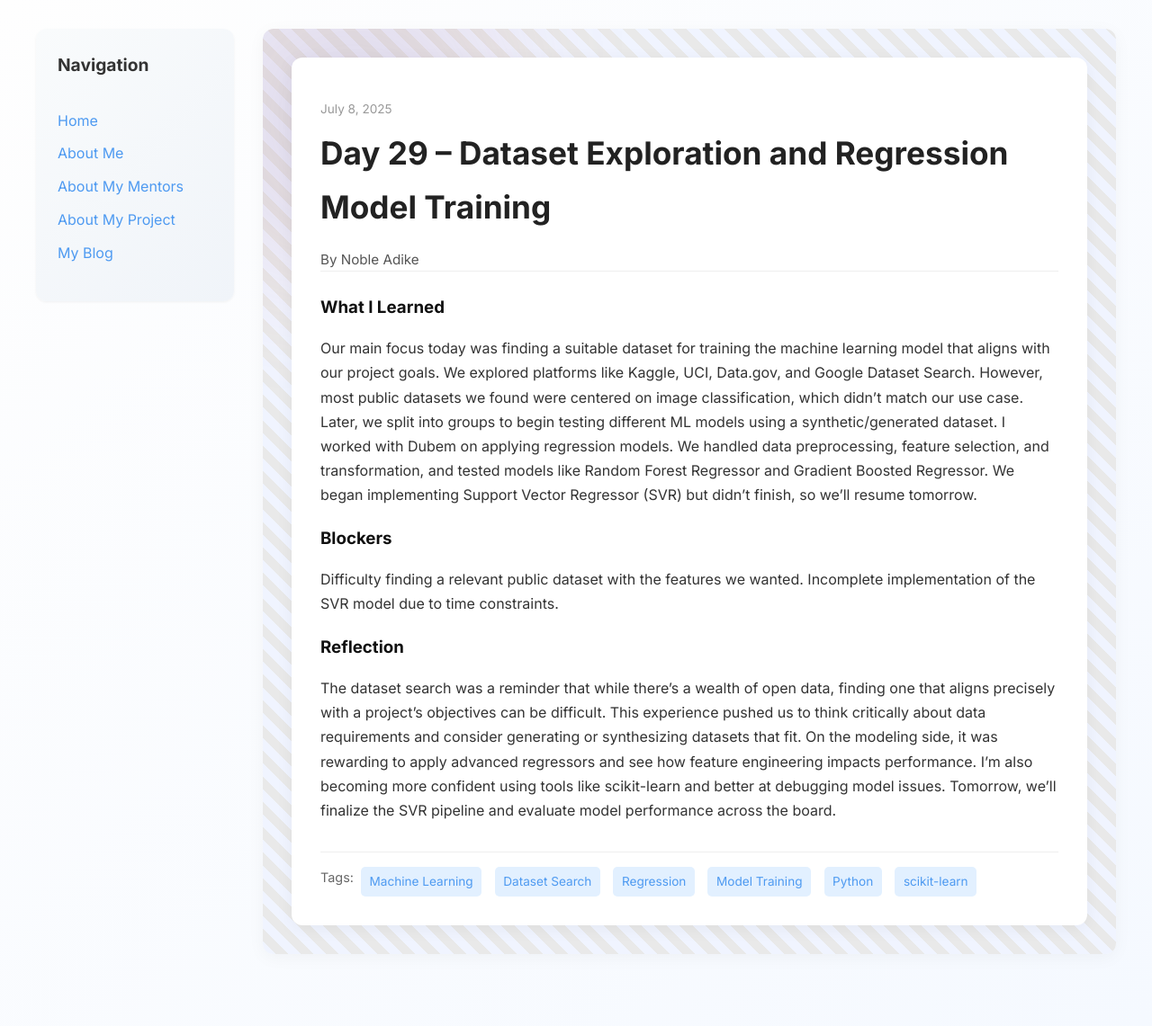
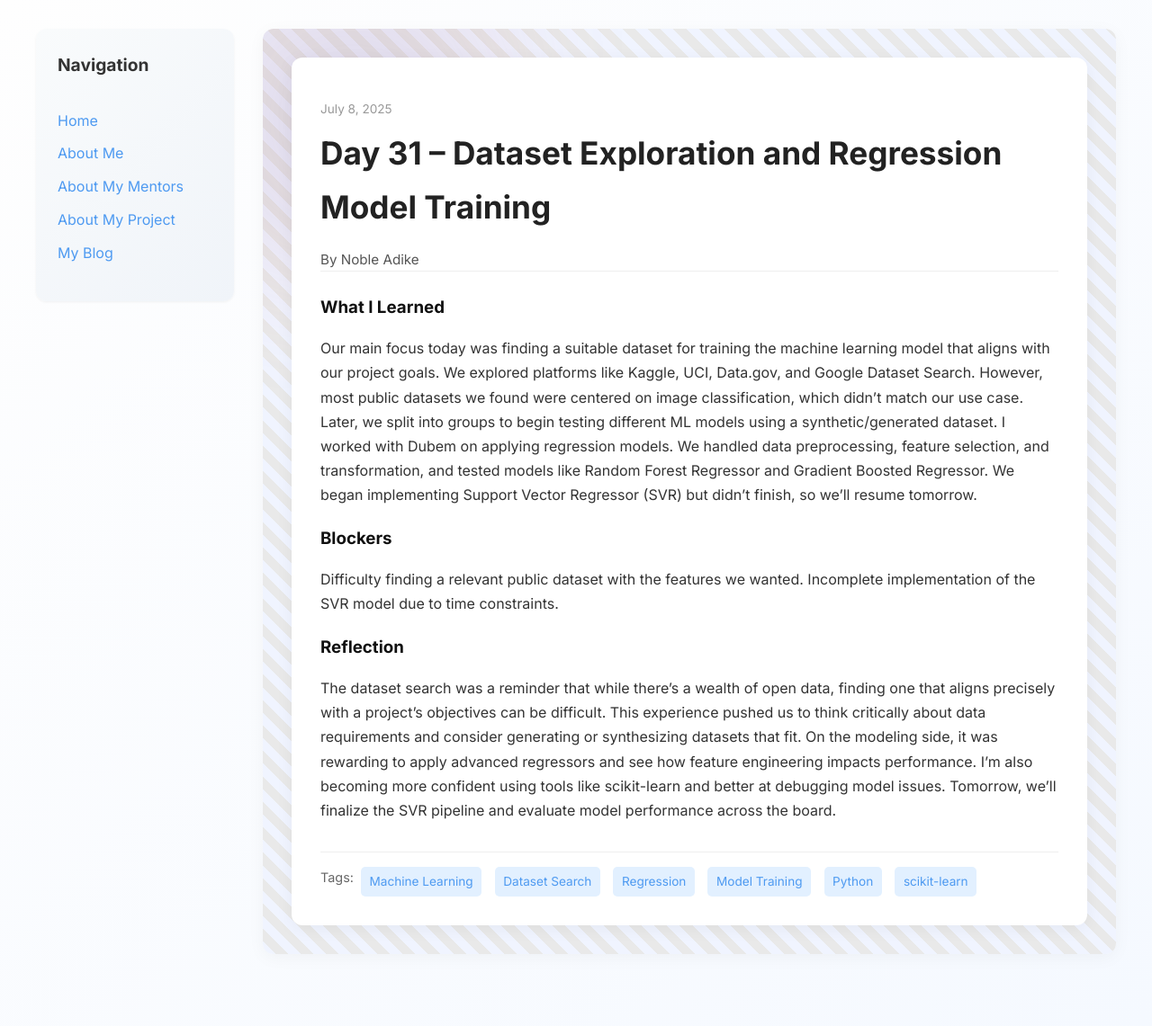
Before and after one commit to kingnaddy/kingnaddy.github.io, a Jekyll site: the page built from _posts/2025-07-08-day-31.md, in a window 1280 px wide. Shown: the whole page at 90% size. Built offline with Jekyll 4.4.1, drawn with Linux system fonts in a browser that asks for light colours.

Commit message:
Update 2025-07-08-day-31.md

```diff
--- a/_posts/2025-07-08-day-31.md
+++ b/_posts/2025-07-08-day-31.md
@@ -1,9 +1,9 @@
 ---
 layout: post
-title: "Day 29 – Dataset Exploration and Regression Model Training"
+title: "Day 31 – Dataset Exploration and Regression Model Training"
 date: 2025-07-08
 author: Noble Adike
-permalink: /day29.html
+permalink: /day31.html
 tags: ["Machine Learning", "Dataset Search", "Regression", "Model Training", "Python", "scikit-learn"]
 
 what_i_learned: |
```
